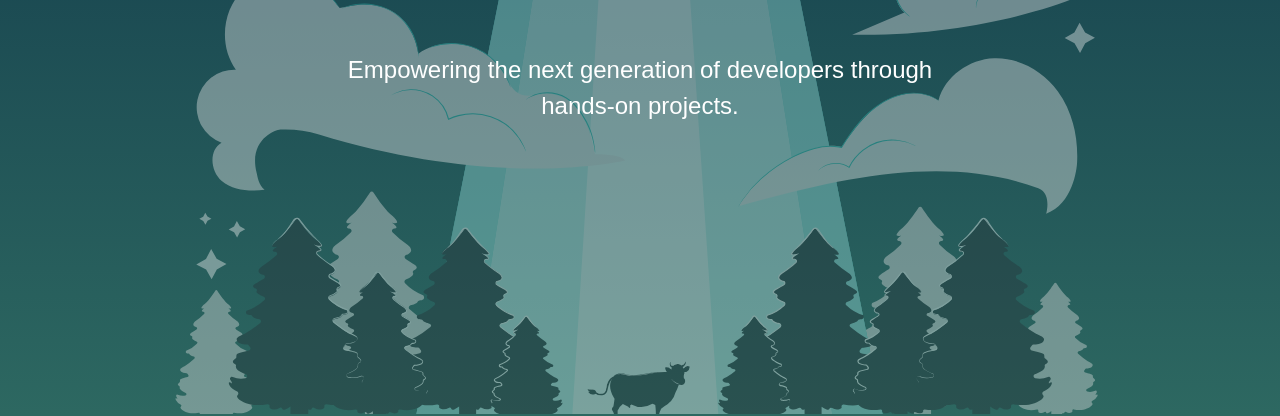
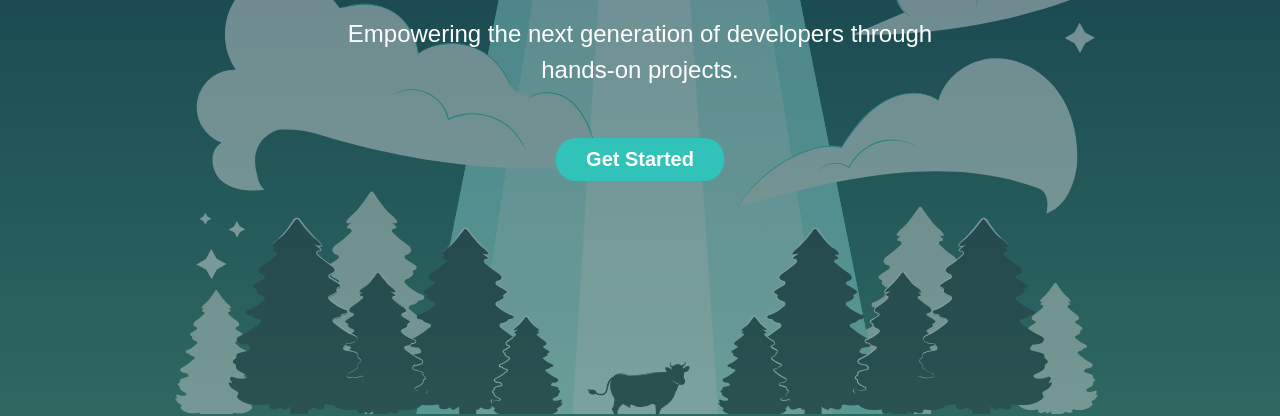
Before and after one commit to ETLOnline/demo-repo, a plain HTML site: page index.html in a window 1280 px wide. Shown: the part 386-802 px from the top of the page. Drawn offline with Linux system fonts and the light colour scheme.

Commit message:
added cta in hero

```diff
--- a/index.html
+++ b/index.html
@@ -22,7 +22,7 @@
         <div class="content">
             <h1>Welcome to ETL</h1>
             <p>Empowering the next generation of developers through hands-on projects.</p>
-
+            <a href="#about" class="cta">Get Started</a>
         </div>
         <div class="artifact spaceship">
             <img src="./assets/images/spaceship-d.svg" alt="Spaceship">
```
